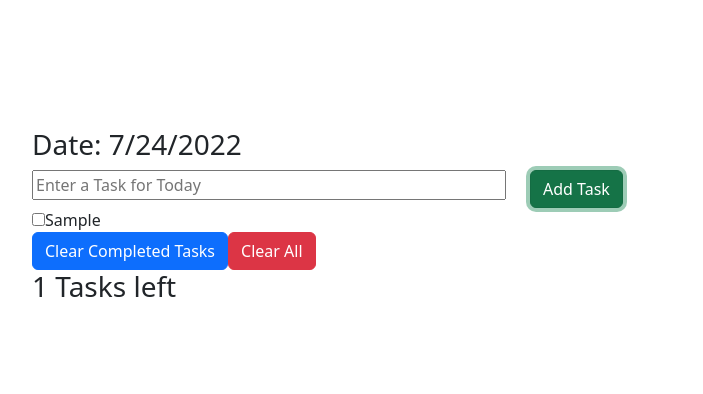
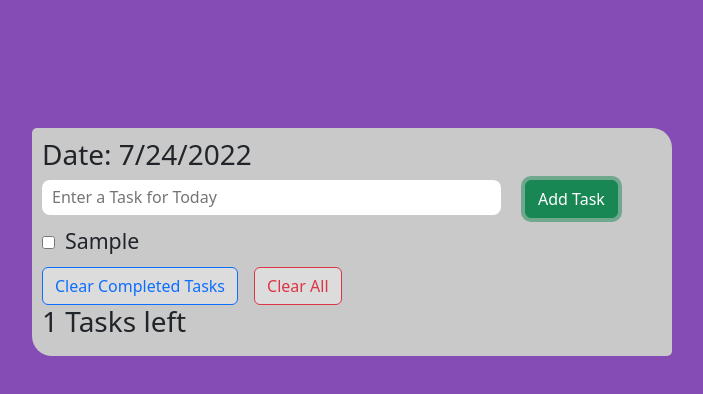
Before and after one commit to DavitPetro/ToDoList, a React (Create React App) app: page / in a window 1280 px wide. Both pictures are taken after typing "Sample" into the empty fields and a click on the button "Add Task". Shown: the top 394 px of the page, without its empty margins (288-991 px from the left). Built offline with nearby package versions, Linux system fonts and the light colour scheme.

Commit message:
Added styles, Fixed Checkbox

```diff
--- a/src/App.js
+++ b/src/App.js
@@ -13,6 +13,10 @@ function App() {
   const taskNameRef = useRef()
 
   useEffect(() => {
+    // Create a random color for the background
+    const randomColor = Math.floor(Math.random()*16777215).toString(16);
+    document.body.style.background = "#" + randomColor;
+    // Load previously saved tasks
     const storedTasks = JSON.parse(localStorage.getItem(storageKey))
     if (storedTasks) {
       setTasks(storedTasks)
@@ -42,7 +46,7 @@ function App() {
   }
 
   function clearCompleted() {
-    const newTasks = tasks.filter(task => task.completed)
+    const newTasks = tasks.filter(task => !task.completed)
     setTasks(newTasks)
   }
 
@@ -62,13 +66,21 @@ function App() {
           <input id="text-box" ref={taskNameRef} placeholder="Enter a Task for Today" type="text" />
         </div>
         <div className="col">
-          <button className="btn btn-success" onClick={addTask}>Add Task</button>
+          <button className="btn btn-outline-success" onClick={addTask}>Add Task</button>
         </div>
       </div>
-      <TodoList tasks={tasks} toggleTask={toggleTask}/>
-      <button className="btn btn-primary" onClick = {clearCompleted}>Clear Completed Tasks</button>
-      <button className="btn btn-danger" onClick = {clearTasks}>Clear All</button>
-      <h3>{tasks.filter (todo => !todo.completed).length} Tasks left</h3>
+      <div className="row">
+        <TodoList tasks={tasks} toggleTask={toggleTask}/>
+      </div>
+      <div id="clear-btn-div"className="row">
+        <div className="col">
+          <button className="btn btn-outline-primary" onClick = {clearCompleted}>Clear Completed Tasks</button>
+          <button className="btn btn-outline-danger ms-3" onClick = {clearTasks}>Clear All</button>
+        </div>
+      </div>
+      <div className="row">
+        <h3>{tasks.filter (task => !task.completed ).length} Tasks left</h3>
+      </div>
     </div>
   )
 }
--- a/src/Style.css
+++ b/src/Style.css
@@ -7,12 +7,36 @@
 }
 
 #content{
-    background: white;
-    width: 50%;
     margin: auto;
     margin-top: 10%;
+    padding: 10px;
+    width: 50%;
+    background: rgb(201, 201, 201);
+    border-radius: 5px 20px 5px 20px;
 }
 
 #text-box{
     width: 100%;
+    height: 35px;
+    padding-left: 10px;
+    margin-bottom: 10px;
+    border-radius: 8px;
+    border: 0px none;
+    outline: none;
 }
+
+#clear-btn-div{
+    margin-top: 10px;
+}
+
+.task {
+    font-size: 16pt;
+}
+
+.task input{
+    margin-right: 10px;
+}
+
+.btn {
+    background: rgb(220, 220, 220);
+}
--- a/src/components/Task.js
+++ b/src/components/Task.js
@@ -1,6 +1,6 @@
 import React from 'react'
 
-export default function Task( {task}, toggleTask ) {
+export default function Task( {task, toggleTask} ) {
 
   function handleTaskClick() {
     toggleTask(task.name)
@@ -8,8 +8,8 @@ export default function Task( {task}, toggleTask ) {
 
   return (
     <div>
-      <label>
-        <input type="checkbox" checked={task.complete} onChange={handleTaskClick} />
+      <label className="task">
+        <input name={task.name} type="checkbox" checked={task.completed} onChange={handleTaskClick} />
         {task.name}
       </label>
     </div>
```
